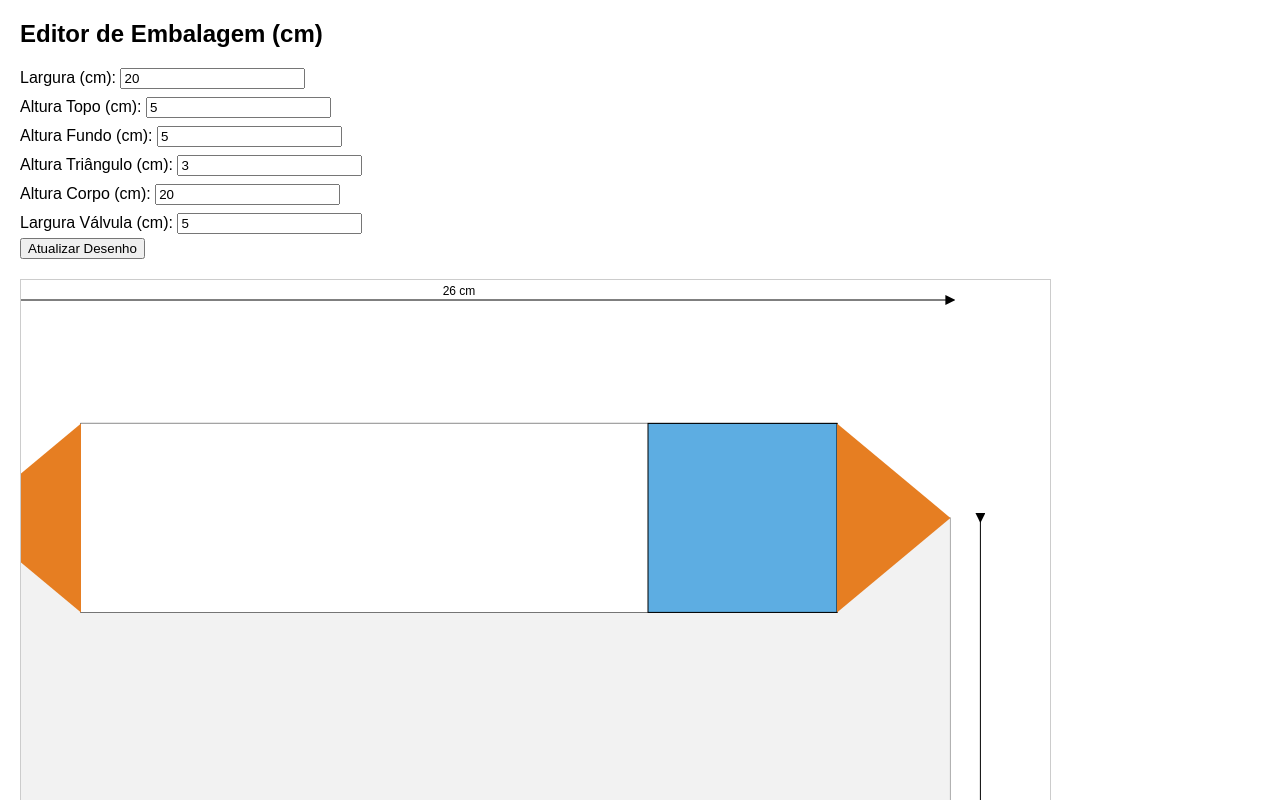
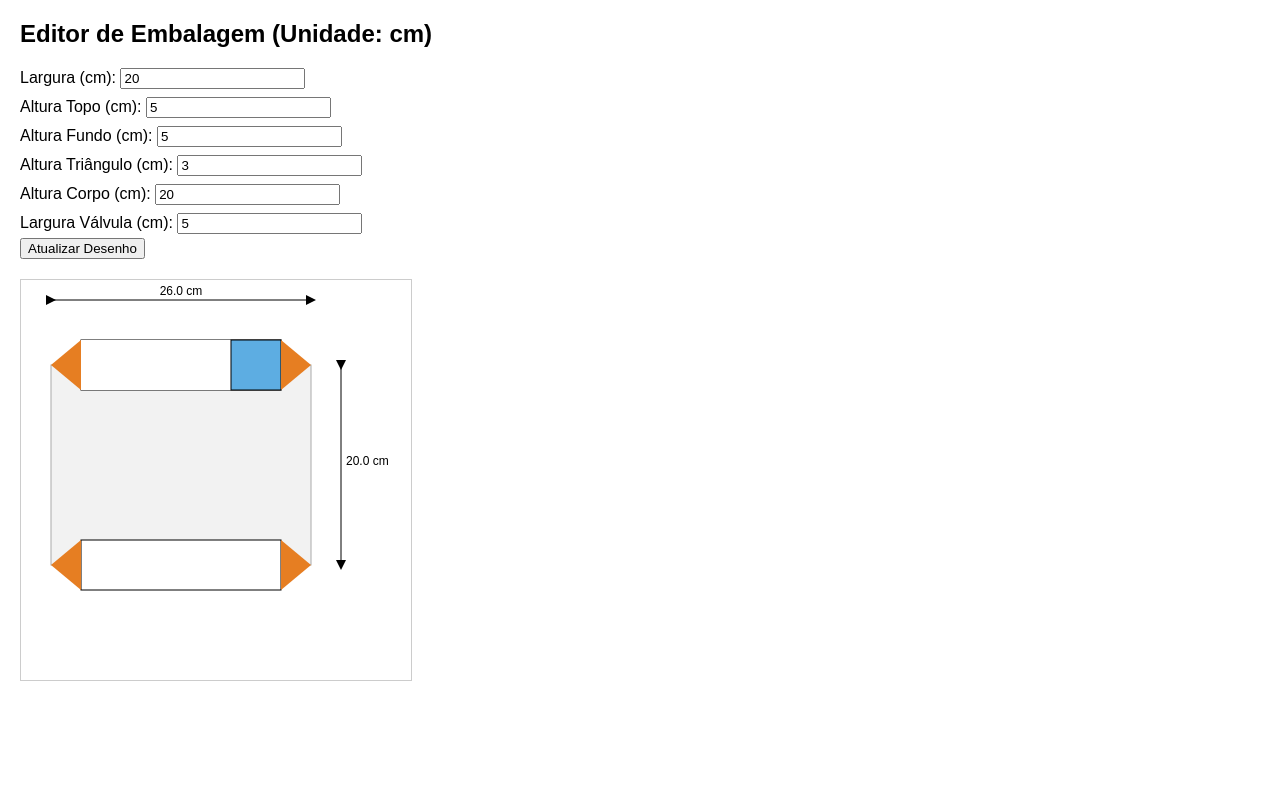
Before and after one commit to Mauthope/tarjas, a plain HTML site: page index.html in a window 1280 px wide. Shown: the top 800 px of the page. Drawn offline with Linux system fonts and the light colour scheme.

Commit message:
Update index.html

```diff
--- a/index.html
+++ b/index.html
@@ -1,9 +1,9 @@
 <!DOCTYPE html>
 <html lang="pt-BR">
 <head>
-  <meta charset="UTF-8">
-  <meta name="viewport" content="width=device-width, initial-scale=1.0">
-  <title>Editor de Embalagem em cm</title>
+  <meta charset="UTF-8" />
+  <meta name="viewport" content="width=device-width, initial-scale=1.0"/>
+  <title>Editor de Embalagem com Escala em cm</title>
   <style>
     body {
       font-family: Arial, sans-serif;
@@ -22,7 +22,7 @@
   </style>
 </head>
 <body>
-  <h2>Editor de Embalagem (cm)</h2>
+  <h2>Editor de Embalagem (Unidade: cm)</h2>
   <form id="form">
     <label>Largura (cm): <input type="number" id="largura" value="20" step="0.1"></label>
     <label>Altura Topo (cm): <input type="number" id="topo" value="5" step="0.1"></label>
@@ -33,7 +33,7 @@
     <button type="submit">Atualizar Desenho</button>
   </form>
 
-  <svg id="desenho" width="800" height="800"></svg>
+  <svg id="desenho" width="800" height="700"></svg>
 
   <script>
     const form = document.getElementById('form');
@@ -42,23 +42,15 @@
     form.addEventListener('submit', e => {
       e.preventDefault();
 
-      const CM_TO_PX = 37.8;
+      const scale = 10; // 1cm = 10px
 
-      // Entradas do usuário em cm
-      const larguraCM = +document.getElementById('largura').value;
-      const topoCM = +document.getElementById('topo').value;
-      const fundoCM = +document.getElementById('fundo').value;
-      const trianguloCM = +document.getElementById('triangulo').value;
-      const corpoCM = +document.getElementById('corpo').value;
-      const valvulaCM = +document.getElementById('valvula').value;
-
-      // Conversão para px
-      const largura = larguraCM * CM_TO_PX;
-      const topo = topoCM * CM_TO_PX;
-      const fundo = fundoCM * CM_TO_PX;
-      const triangulo = trianguloCM * CM_TO_PX;
-      const corpoAltura = corpoCM * CM_TO_PX;
-      const valvula = valvulaCM * CM_TO_PX;
+      // Pegando os valores em cm e convertendo para px
+      const largura = +document.getElementById('largura').value * scale;
+      const topo = +document.getElementById('topo').value * scale;
+      const fundo = +document.getElementById('fundo').value * scale;
+      const triangulo = +document.getElementById('triangulo').value * scale;
+      const corpoAltura = +document.getElementById('corpo').value * scale;
+      const valvula = +document.getElementById('valvula').value * scale;
 
       const offsetX = 60;
       const offsetY = 30;
@@ -109,10 +101,10 @@
 
         <!-- Dimensões -->
         <line x1="${corpoX}" y1="${offsetY - 10}" x2="${corpoX + corpoWidth}" y2="${offsetY - 10}" stroke="black" marker-start="url(#arrow)" marker-end="url(#arrow)"/>
-        <text x="${corpoX + corpoWidth / 2}" y="${offsetY - 15}" text-anchor="middle" font-size="12">${larguraCM + (2 * trianguloCM)} cm</text>
+        <text x="${corpoX + corpoWidth / 2}" y="${offsetY - 15}" text-anchor="middle" font-size="12">${(corpoWidth / scale).toFixed(1)} cm</text>
 
         <line x1="${dimX}" y1="${corpoY}" x2="${dimX}" y2="${corpoY + corpoAltura}" stroke="black" marker-start="url(#arrow)" marker-end="url(#arrow)"/>
-        <text x="${dimX + 5}" y="${corpoY + corpoAltura / 2}" font-size="12">${corpoCM} cm</text>
+        <text x="${dimX + 5}" y="${corpoY + corpoAltura / 2}" font-size="12">${(corpoAltura / scale).toFixed(1)} cm</text>
 
         <defs>
           <marker id="arrow" markerWidth="10" markerHeight="10" refX="5" refY="5" orient="auto" markerUnits="strokeWidth">
```
